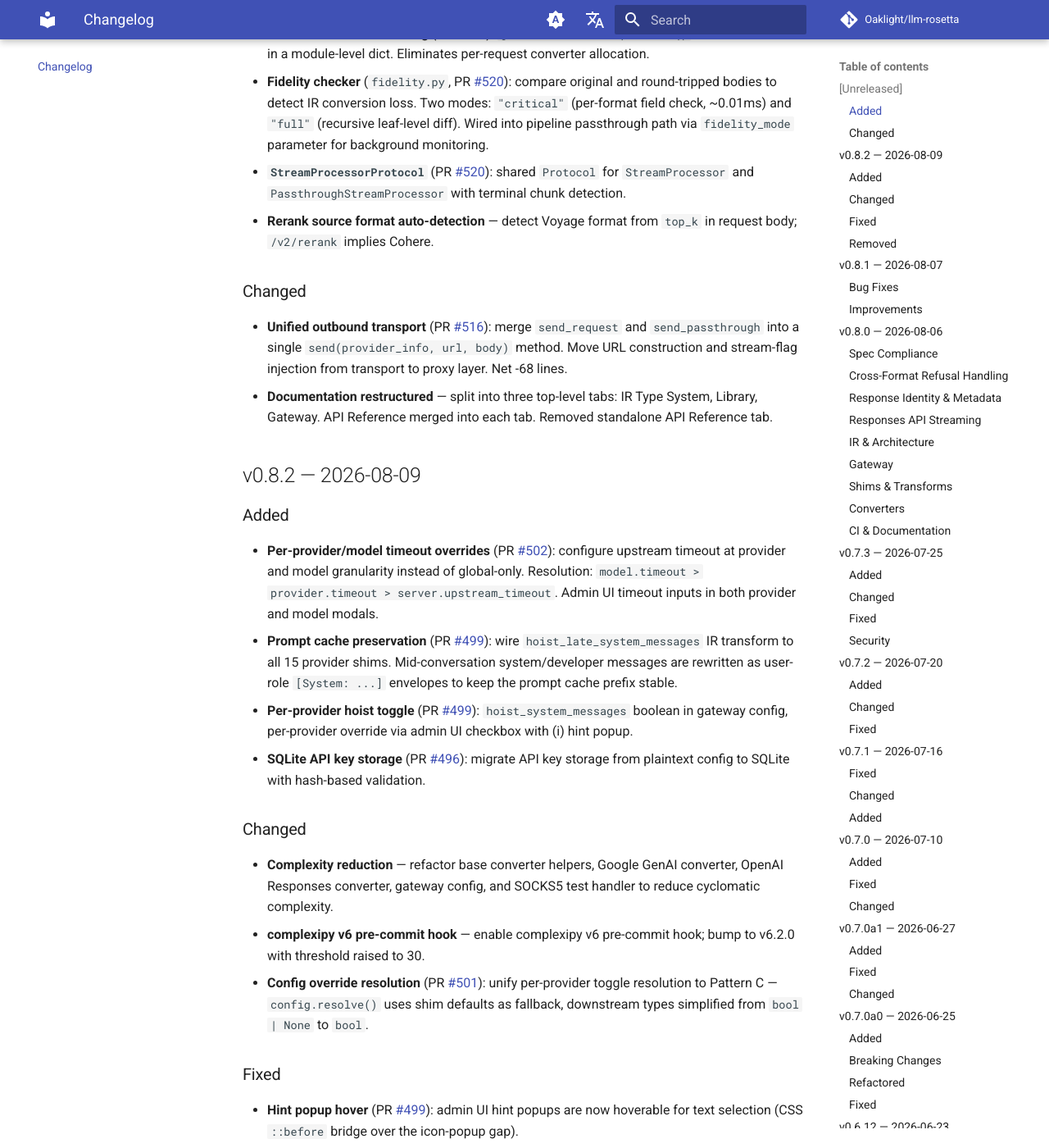
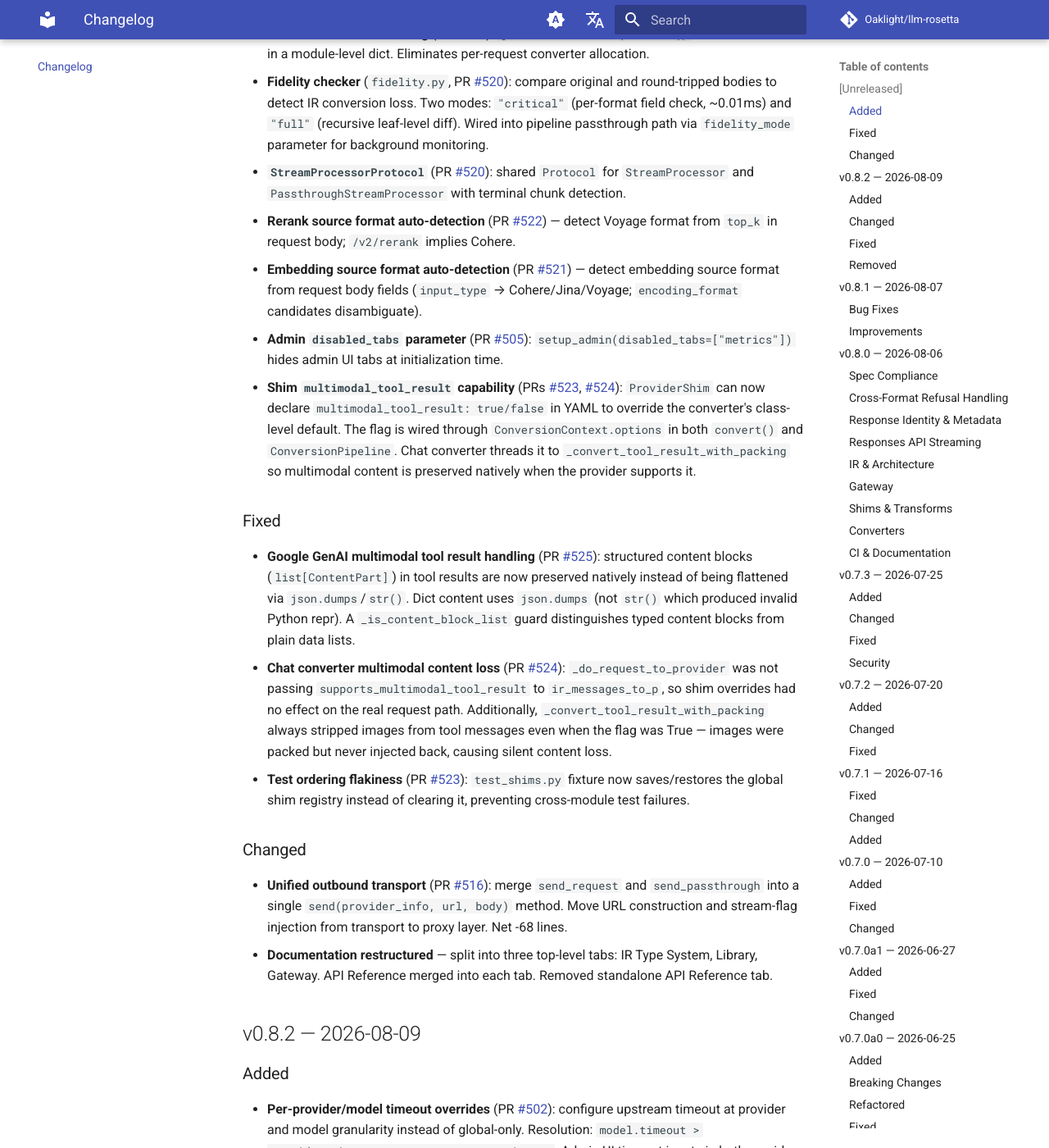
Before and after one commit to Oaklight/llm-rosetta, an MkDocs documentation site: the page built from docs/changelog.md, in a window 1280 px wide and 1400 px high, scrolled down 1151 px. Shown: the whole window at 82% size. Built offline with MkDocs 1.6.1 and Material for MkDocs 9.7.7, drawn with Linux system fonts in a browser that asks for light colours; comment, search, counter and statistics services are not loaded.

Commit message:
docs: add changelog entries for PRs #505, #521–#525

```diff
--- a/docs/changelog.md
+++ b/docs/changelog.md
@@ -22,7 +22,16 @@ All notable changes to LLM-Rosetta are documented here. This project follows [Ke
 - **Converter instance caching** (PR [#520](https://github.com/Oaklight/llm-rosetta/pull/520)): `get_converter_for_provider()` caches instances in a module-level dict. Eliminates per-request converter allocation.
 - **Fidelity checker** (`fidelity.py`, PR [#520](https://github.com/Oaklight/llm-rosetta/pull/520)): compare original and round-tripped bodies to detect IR conversion loss. Two modes: `"critical"` (per-format field check, ~0.01ms) and `"full"` (recursive leaf-level diff). Wired into pipeline passthrough path via `fidelity_mode` parameter for background monitoring.
 - **`StreamProcessorProtocol`** (PR [#520](https://github.com/Oaklight/llm-rosetta/pull/520)): shared `Protocol` for `StreamProcessor` and `PassthroughStreamProcessor` with terminal chunk detection.
-- **Rerank source format auto-detection** — detect Voyage format from `top_k` in request body; `/v2/rerank` implies Cohere.
+- **Rerank source format auto-detection** (PR [#522](https://github.com/Oaklight/llm-rosetta/pull/522)) — detect Voyage format from `top_k` in request body; `/v2/rerank` implies Cohere.
+- **Embedding source format auto-detection** (PR [#521](https://github.com/Oaklight/llm-rosetta/pull/521)) — detect embedding source format from request body fields (`input_type` → Cohere/Jina/Voyage; `encoding_format` candidates disambiguate).
+- **Admin `disabled_tabs` parameter** (PR [#505](https://github.com/Oaklight/llm-rosetta/pull/505)): `setup_admin(disabled_tabs=["metrics"])` hides admin UI tabs at initialization time.
+- **Shim `multimodal_tool_result` capability** (PRs [#523](https://github.com/Oaklight/llm-rosetta/pull/523), [#524](https://github.com/Oaklight/llm-rosetta/pull/524)): `ProviderShim` can now declare `multimodal_tool_result: true/false` in YAML to override the converter's class-level default. The flag is wired through `ConversionContext.options` in both `convert()` and `ConversionPipeline`. Chat converter threads it to `_convert_tool_result_with_packing` so multimodal content is preserved natively when the provider supports it.
+
+### Fixed
+
+- **Google GenAI multimodal tool result handling** (PR [#525](https://github.com/Oaklight/llm-rosetta/pull/525)): structured content blocks (`list[ContentPart]`) in tool results are now preserved natively instead of being flattened via `json.dumps`/`str()`. Dict content uses `json.dumps` (not `str()` which produced invalid Python repr). A `_is_content_block_list` guard distinguishes typed content blocks from plain data lists.
+- **Chat converter multimodal content loss** (PR [#524](https://github.com/Oaklight/llm-rosetta/pull/524)): `_do_request_to_provider` was not passing `supports_multimodal_tool_result` to `ir_messages_to_p`, so shim overrides had no effect on the real request path. Additionally, `_convert_tool_result_with_packing` always stripped images from tool messages even when the flag was True — images were packed but never injected back, causing silent content loss.
+- **Test ordering flakiness** (PR [#523](https://github.com/Oaklight/llm-rosetta/pull/523)): `test_shims.py` fixture now saves/restores the global shim registry instead of clearing it, preventing cross-module test failures.
 
 ### Changed
 
```
